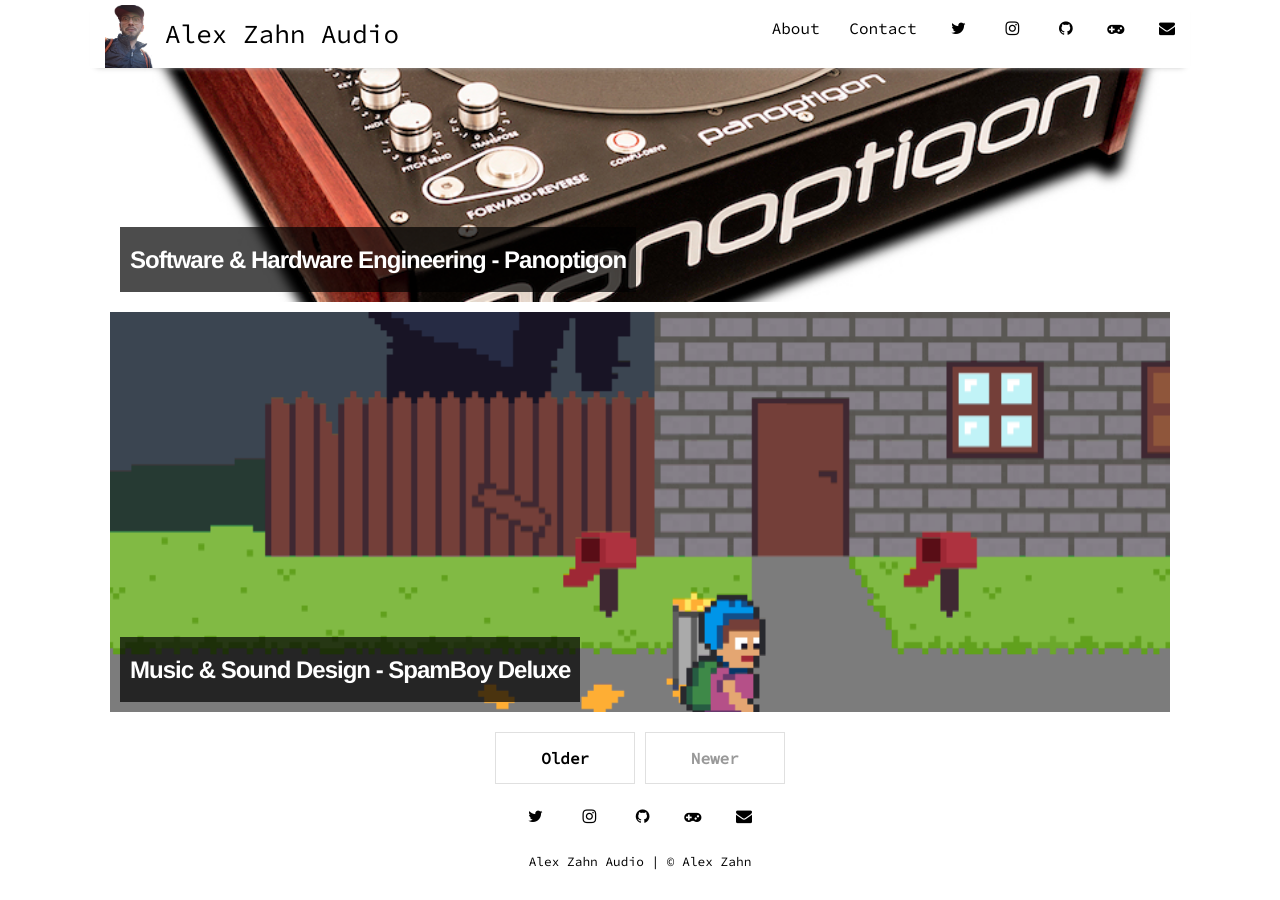
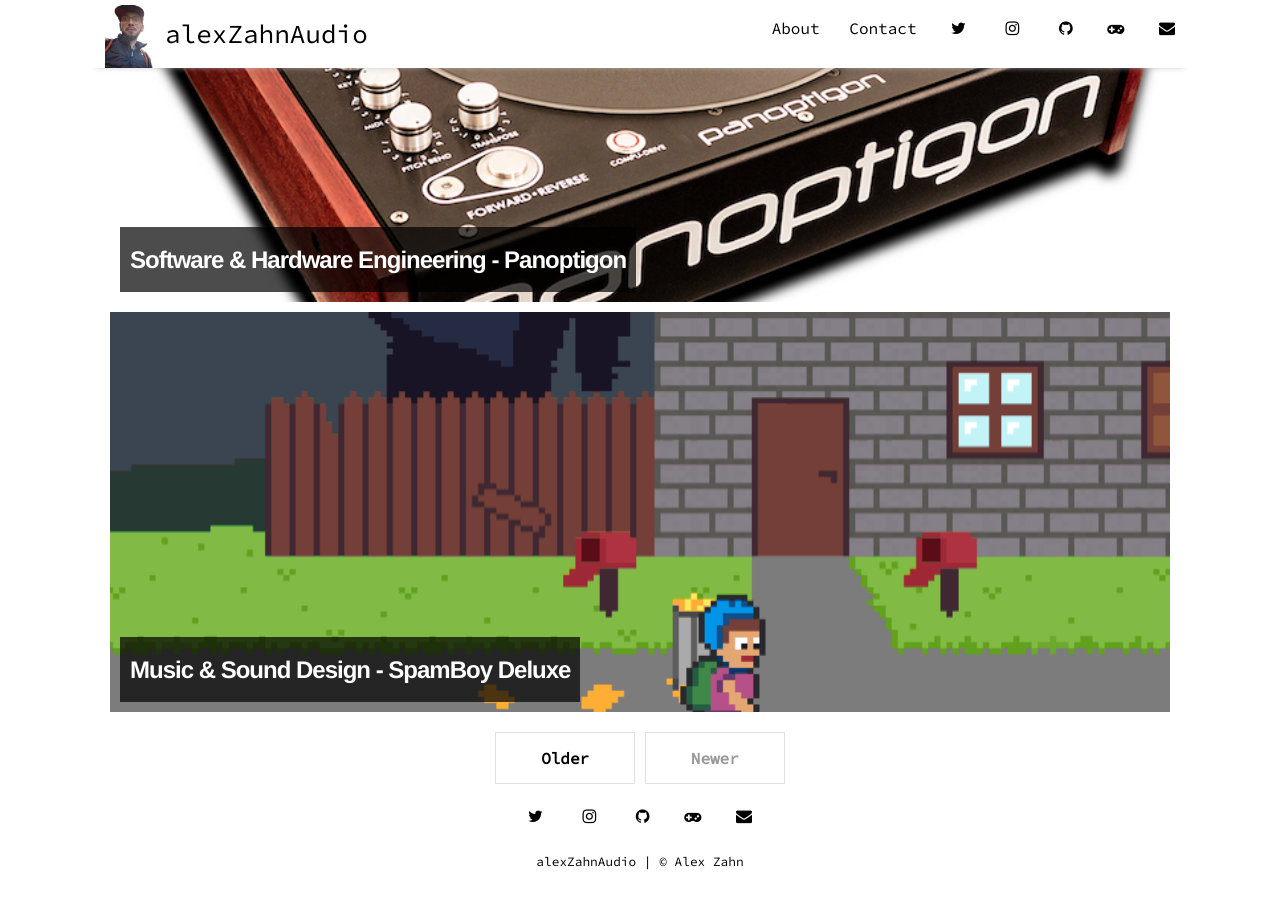
Before and after one commit to alexzahnaudio/alexzahnaudio.github.io, a Jekyll site: the page built from index.html, in a window 1280 px wide and 900 px high, scrolled down 1399 px. Built offline with Jekyll 4.4.1, drawn with Linux system fonts in a browser that asks for light colours; nearby versions of some CDN libraries; the list of posts is cut into pages by our own code.

Commit message:
Update _config.yml

```diff
--- a/_config.yml
+++ b/_config.yml
@@ -12,7 +12,7 @@
 hide_post_share:     true
 
 # Customise atom feed settings (this is where Jekyll-Feed gets configuration information)
-title:               "Alex Zahn Audio"
+title:               "alexZahnAudio"
 description:         ""
 author:              "Alex Zahn"
 
```
